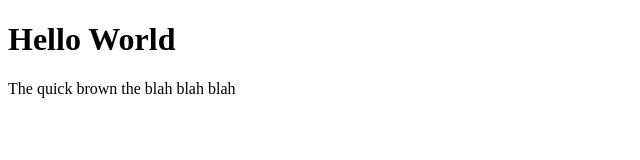
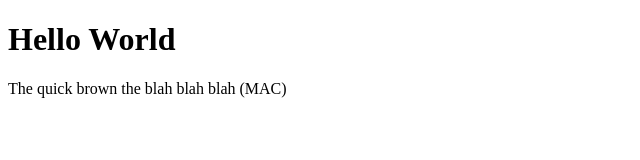
Before and after one commit to nelsonparreira/Git-and-VS, a plain HTML site: page index.html in a window 1280 px wide. Shown: the full height of the page, 0-640 px from the left. Drawn offline with Linux system fonts and the light colour scheme.

Commit message:
4th commit from mac

```diff
--- a/index.html
+++ b/index.html
@@ -8,6 +8,6 @@
 </head>
 <body>
     <h1>Hello World</h1>
-    <p>The quick brown the blah blah blah</p>
+    <p>The quick brown the blah blah blah (MAC)</p>
 </body>
 </html>
```
